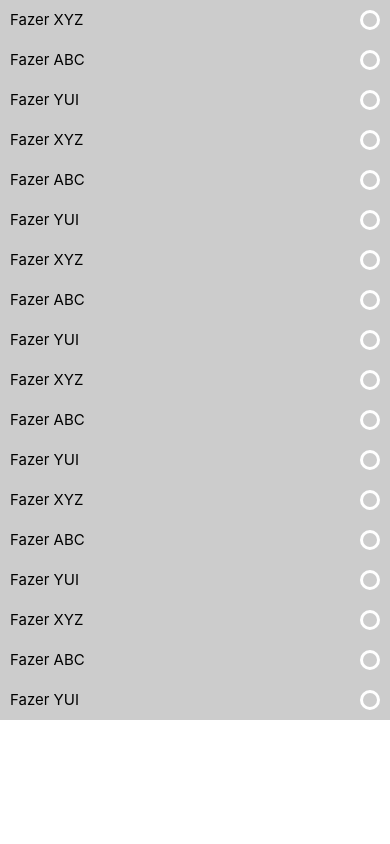
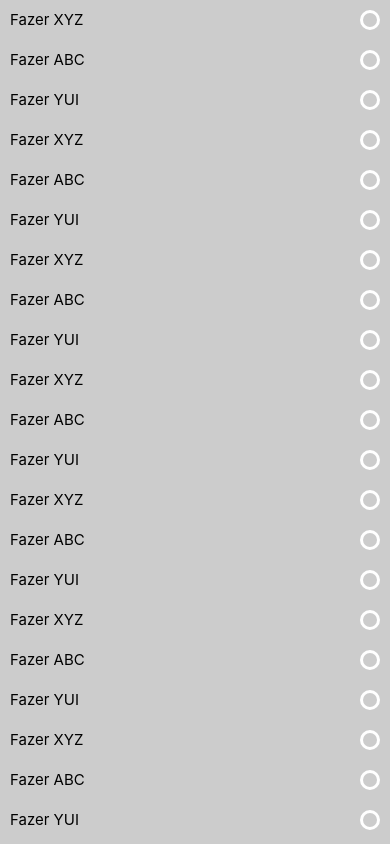
Before and after one commit to carlosaw/RN1, a React Native app: screen / in a window 390 px wide. Built offline with nearby package versions, Linux system fonts and the light colour scheme.

Commit message:
Lista sem UUid

```diff
--- a/App.js
+++ b/App.js
@@ -1,45 +1,23 @@
 import React from 'react';
 import styled from 'styled-components/native';
 import lista from './src/lista';
+import ListaItem from './src/components/ListaItem';
 
 const Page = styled.SafeAreaView`
     flex:1;
 `;
-const Listagem = styled.ScrollView`
+const Listagem = styled.FlatList`
   flex:1;
-`;
-const Item = styled.TouchableOpacity`
-  padding:10px;
-  background-color:#CCC;
-  flex-direction:row;
-`;
-const ItemText = styled.Text`
-  font-size:15px;
-  flex:1;
-`;
-const ItemCheck = styled.View`
-  width:20px;
-  height:20px;
-  border-radius:10px;
-  border:3px solid #FFF;
 `;
 
 export default () => {
   return (
     <Page>
-      <Listagem>
-        {lista.map((item, index) => {
-          return (
-
-            <Item key={index} onPress={() => { }} activeOpacity={0.7}>
-              <>
-                <ItemText>{item.task}</ItemText>
-                <ItemCheck></ItemCheck>
-              </>
-            </Item>
-          );
-        })}
-      </Listagem>
+      <Listagem
+        data={lista}
+        renderItem={({ item }) => <ListaItem data={item} />}
+        keyExtractor={(item) => item.id}
+      />
     </Page>
   );
 }
--- /dev/null
+++ b/src/components/ListaItem.js
@@ -0,0 +1,29 @@
+import React from 'react';
+import styled from 'styled-components/native';
+
+const Item = styled.TouchableOpacity`
+  padding:10px;
+  background-color:#CCC;
+  flex-direction:row;
+`;
+const ItemText = styled.Text`
+  font-size:15px;
+  flex:1;
+`;
+const ItemCheck = styled.View`
+  width:20px;
+  height:20px;
+  border-radius:10px;
+  border:3px solid #FFF;
+`;
+
+export default (props) => {
+  return (
+    <Item onPress={() => { }} activeOpacity={0.7}>
+      <>
+        <ItemText>{props.data.task}</ItemText>
+        <ItemCheck></ItemCheck>
+      </>
+    </Item>
+  );
+}
--- a/src/lista.js
+++ b/src/lista.js
@@ -18,5 +18,12 @@ export default [
     { task: 'Fazer XYZ', done: false },
     { task: 'Fazer ABC', done: true },
     { task: 'Fazer YUI', done: false },
+    { task: 'Fazer XYZ', done: false },
+    { task: 'Fazer ABC', done: true },
+    { task: 'Fazer YUI', done: false },
+    { task: 'Fazer XYZ', done: false },
+    { task: 'Fazer ABC', done: true },
+    { task: 'Fazer YUI', done: false },
+    { task: 'Fazer XYZ', done: false },
 
 ];
```
